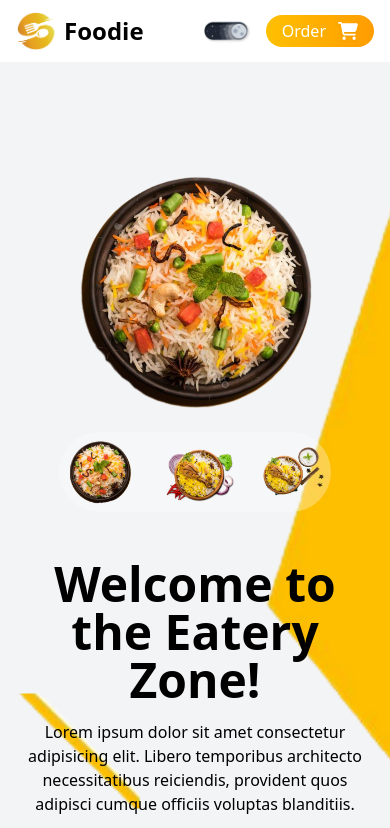
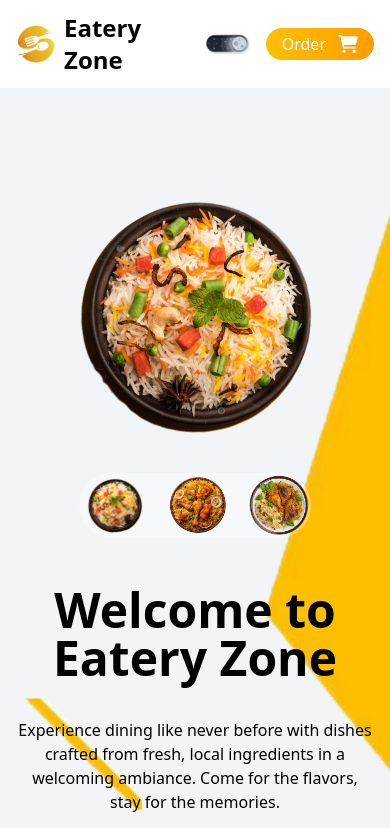
Before and after one commit to SHREY2803/Restaurant-Website, a React (Vite) app: page / in a window 390 px wide. Shown: the top 828 px of the page. Built offline with nearby package versions, Linux system fonts and the light colour scheme.

Commit message:
some basic changes are done and animation added.

```diff
--- a/src/App.jsx
+++ b/src/App.jsx
@@ -2,7 +2,8 @@
 // import reactLogo from './assets/react.svg'
 // import viteLogo from '/vite.svg'
 // import './App.css'
-import React from "react";
+import React, { useEffect } from "react";
+
 import Navbar from "./components/Navbar/Navbar";
 import Hero from "./components/Hero/Hero.jsx";
 import Services from "./components/Services/Services.jsx";
@@ -10,10 +11,20 @@ import Banner from "./components/Banner/Banner.jsx";
 import AppStore from "./components/AppStore/AppStore.jsx";
 import Testimonial from "./components/Testimonial/Testimonial.jsx";
 import Footer from "./components/Footer/Footer.jsx";
+import AOS from "aos";
+import "aos/dist/aos.css";
 
 
 function App() {
-  // const [count, setCount] = useState(0)
+  useEffect(() => {
+    AOS.init({
+      offset: 100,
+      duration: 500,
+      easing: "ease-in-sine",
+      delay: 100,
+    });
+    AOS.refresh();
+  }, []);
 
   return (
     <div className="bg-white dark:bg-gray-900 dark:text-white duration-200">
@@ -23,8 +34,7 @@ function App() {
       <Banner />
       <AppStore />
       <Testimonial />
-
-      {/* <Footer /> */}
+      <Footer />
     </div>
   )
 }
--- a/src/components/Banner/Banner.jsx
+++ b/src/components/Banner/Banner.jsx
@@ -35,18 +35,13 @@ const Banner = () => {
               {/* text content section */}
               <div className="flex flex-col justify-center gap-6 sm:pt-0">
                 <h1 className="text-3xl sm:text-4xl font-bold">
-                  Lorem, ipsum dolor.
+                Chef's Signature Delight
                 </h1>
-                <p className="text-sm text-gray-500 tracking-wide leading-5">
-                  Lorem ipsum, dolor sit amet consectetur adipisicing elit.
-                  Eaque reiciendis inventore iste ratione ex alias quis magni at
-                  optio
+                <p className="text-md text-gray-400 tracking-wide leading-5">
+                Indulge in our Special Royal Biryani, a fragrant blend of spiced rice and tender meat, perfectly complemented by a side of creamy, delicious curd for a truly unforgettable experience.
                   <br />
                   <br />
-                  Lorem ipsum dolor sit amet consectetur adipisicing elit.
-                  Beatae ab sed, exercitationem minima aliquid eligendi
-                  distinctio? Fugit repudiandae numquam hic quo recusandae.
-                  Excepturi totam ad nam velit quasi quidem aspernatur.
+                  Our app is the most popular in the food market, offering secure payment options and ensuring deliciously cooked meals delivered to your doorstep in just 30 minutes. Order now!
                 </p>
                 <div className="flex gap-6 justify-center items-center">
                   <div>
--- a/src/components/Footer/Footer.jsx
+++ b/src/components/Footer/Footer.jsx
@@ -1,21 +1,108 @@
-import React from 'react';
+import React, { useState } from "react";
+import {
+  FaGithub,
+  FaInstagram,
+  FaLinkedin,
+  FaLocationArrow,
+  FaMobileAlt,
+} from "react-icons/fa";
+import footerLogo from "../../assets/food-logo.png";
+import LocationComponent from "../Location/LocationComponent";
+import NumberComponent from "../NumberComponent/NumberComponent";
 
-function Footer(){
-    return(
-        <>
-         <div className="bg-gray-100 dark:bg-gray-950">
-            <div className='max-w-[1200px] mx-auto'>
-                <div className='grid md:grid-cols-3 py-5'>
-                    <div className="py-8 px-4">
-                        <h1>EATERY ZONE</h1>
-                    </div>
-                    <div className='grid grid-cols-2 sm:grid-cols-3 cols-span-2 md:pl-10'></div>
-                </div>
+const Footer = () => {
+  return (
+    <div className="bg-gray-100 dark:bg-gray-950">
+      <section className="max-w-[1200px] mx-auto">
+        <div className=" grid md:grid-cols-3 py-5">
+          <div
+          data-aos="zoom-out"
+          data-aos-duration="500"
+          className=" py-8 px-4 ">
+            <h1 className="sm:text-3xl text-xl font-bold sm:text-left text-justify mb-3 flex items-center gap-3">
+              <img src={footerLogo} alt="Logo" className="max-w-[50px]" />
+              Eatery Zone
+            </h1>
+            <p className="">
+            Reach out to us for inquiries! Call or visit us at our Location. We're here to assist you!
+            </p>
+            <br />
+            <div className="flex items-center gap-3">
+            <LocationComponent />
             </div>
+            <div className="flex items-center gap-3 mt-3">
+            <NumberComponent />
+              <p>Mobile No.</p>
+            </div>
+            {/* Social Handle */}
+            <div className="flex items-center gap-3 mt-6">
+              <a href="https://www.instagram.com/kulkarnishrey/" target="_blank">
+                <FaInstagram className="hover:scale-125 duration-200 cursor-pointer text-3xl" />
+              </a>
+              <a href="https://github.com/SHREY2803" target="_blank">
+                <FaGithub className=" hover:scale-125 duration-200 cursor-pointer text-3xl" />
+              </a>
+              <a href="https://www.linkedin.com/in/shrey-kulkarni-80b176218/" target="_blank">
+                <FaLinkedin className=" hover:scale-125 duration-200 cursor-pointer text-3xl" />
+              </a>
+            </div>
+          </div>
+          <div
+          data-aos="zoom-out"
+          data-aos-duration="500"
+          className="grid grid-cols-2 sm:grid-cols-3 col-span-2 md:pl-10 ">
+            <div className="">
+              <div className="py-8 px-4 ">
+                <h1 className="sm:text-xl text-xl font-bold sm:text-left text-justify mb-3">
+                  Important Links
+                </h1>
+                <ul className={`flex flex-col gap-3`}>
+                  <li className="cursor-pointer">Home</li>
+                  <li className="cursor-pointer">About</li>
+                  <li className="cursor-pointer">Services</li>
+                  <li className="cursor-pointer">Login</li>
+                </ul>
+              </div>
+            </div>
+            <div className="">
+              <div className="py-8 px-4 ">
+                <h1 className="sm:text-xl text-xl font-bold sm:text-left text-justify mb-3">
+                  Other Links
+                </h1>
+                <ul className="flex flex-col gap-3">
+                  <li className="cursor-pointer">Support</li>
+                  <li className="cursor-pointer">Contact Us</li>
+                  <li className="cursor-pointer">Help</li>
+
+                </ul>
+              </div>
+            </div>
+            <div className="">
+              <div className="py-8 px-4 ">
+                <h1 className="sm:text-xl text-xl font-bold sm:text-left text-justify mb-3">
+                  Support
+                </h1>
+                {/* <ul className="list-disc list-inside"> */}
+                <ul className="flex flex-col gap-3">
+                  <li className="cursor-pointer">Customer Support</li>
+                  <li className="cursor-pointer">Refund Support</li>
+
+                </ul>
+              </div>
+            </div>
+          </div>
         </div>
-        </>
-    )
-
-}
+        <div>
+          <div
+          data-aos="zoom-out"
+          data-aos-duration="500"
+          className="text-center py-10 border-t-2 border-gray-300/50">
+          &copy;Copyright 2024 All Rights Reserved || Shrey Kulkarni
+          </div>
+        </div>
+      </section>
+    </div>
+  );
+};
 
 export default Footer;
--- a/src/components/Hero/Hero.jsx
+++ b/src/components/Hero/Hero.jsx
@@ -1,8 +1,8 @@
 import React, { useState } from "react";
 import backgroundImg from "../../assets/vector3.png";
 import food1 from "../../assets/biryani2.png";
-import food2 from "../../assets/biryani3.png";
-import food3 from "../../assets/biryani5.png";
+import food2 from "../../assets/basic_chicken.png";
+import food3 from "../../assets/second_chicken.png";
 
 const ImageList = [
   {
@@ -37,14 +37,15 @@ function Hero() {
       >
         <div className="container pb-8 sm:pb-0">
           <div className="grid grid-cols-1 sm:grid-cols-2">
-            <div className="flex flex-col justify-center gap-4 pt-12 sm:pt-0 text-center sm:text-left order-2 sm:order-1">
+            <div
+            data-aos = "zoom-out"
+            data-aos-duration="400"
+            data-aos-once="true"
+            className="flex flex-col justify-center gap-4 pt-12 sm:pt-0 text-center sm:text-left order-2 sm:order-1">
               <h1 className="text-5xl sm:text-6xl lg:text-7xl font-bold">
-                Welcome to the Eatery Zone!
-              </h1>
-              <p>
-                Lorem ipsum dolor sit amet consectetur adipisicing elit. Libero
-                temporibus architecto necessitatibus reiciendis, provident quos
-                adipisci cumque officiis voluptas blanditiis.
+                Welcome to  Eatery Zone</h1>
+              <p className="mt-5">
+              Experience dining like never before with dishes crafted from fresh, local ingredients in a welcoming ambiance. Come for the flavors, stay for the memories.
               </p>
               <div>
                 <button className="bg-gradient-to-r from-primary to-secondary hover:scale-105 duration-200 text-white py-2 px-4 rounded-full">
@@ -55,21 +56,27 @@ function Hero() {
             <div className="order-1 sm:order-2 min-h-[450px] sm:min-h-[450px] flex justify-center items-center relative">
               <div className="flex justify-center items-center h-[300px] sm:h-[450px] overflow-hidden">
                 <img
+                data-aos = "zoom-in"
+                data-aos-duration="400"
+                data-aos-once="true"
                 src={imageId}
                 alt=""
                 className="w-[300px] sm:w-[450px] mx-auto spin"
                      />
               </div>
-              <div className="flex lg:flex-col
+              <div className="max-h-[50%] flex lg:flex-col
               lg:top-1/2
               lg:-translate-y-1/2 lg:py-2
-              justify-center gap-4 absolute bottom-[0px] lg:-right-10 bg-white/30 rounded-full">
+              justify-center gap-4 absolute bottom-[0px] lg:-right-10 bg-white/30 rounded-full ">
               {ImageList.map((item)=>(
                 <img
+                data-aos = "zoom-out"
+                data-aos-duration="400"
+                data-aos-once="true"
                 key={item.id}
                 src={item.image}
-                className="max-w-[80px]
-                h-[80px] object-contain inline-block
+                className="max-w-[70px]
+                max-h-[65px] object-contain inline-block
                 hover:scale-105
                 duration-200"
                 onClick={()=>{
@@ -80,7 +87,6 @@ function Hero() {
                             ?food2
                             :food3
                     );
-
                 }} />
               ))}
               </div>
--- a/src/components/Navbar/Navbar.jsx
+++ b/src/components/Navbar/Navbar.jsx
@@ -14,7 +14,7 @@ function Navbar(){
                     <div className="flex justify-between items-center">
                         <div>
                             <a href="#" className='flex items-center gap-2 text-2xl sm:text-3xl font-bold'>
-                                <img src={Logo} alt="Food logo" className="w-10" />Foodie
+                                <img src={Logo} alt="Food logo" className="w-10" />Eatery Zone
                             </a>
                         </div>
                         <div className='flex items-center gap-4'>
```
Also changed, not shown: src/components/AppStore/AppStore.jsx (+8 -4 lines).
